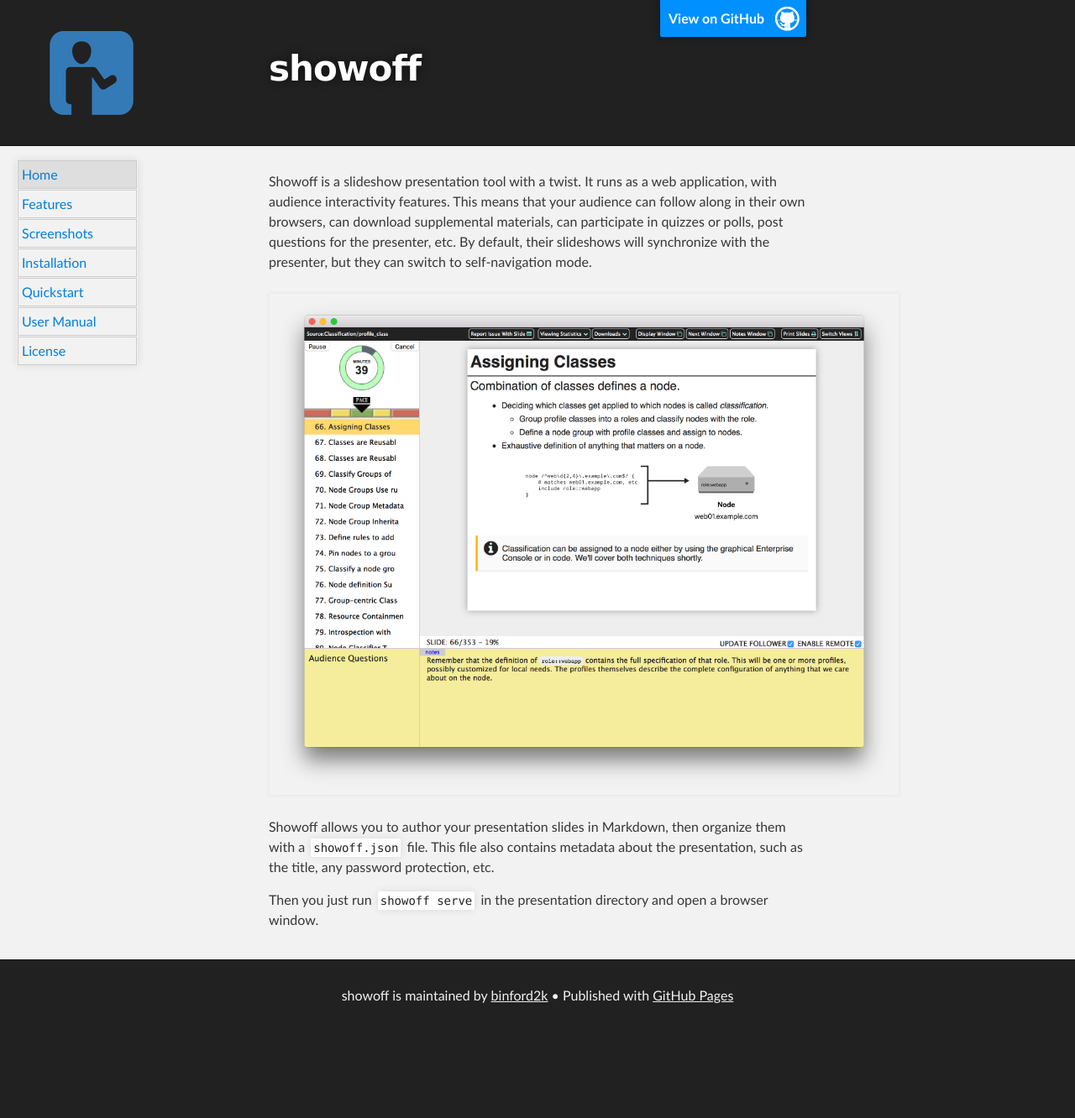
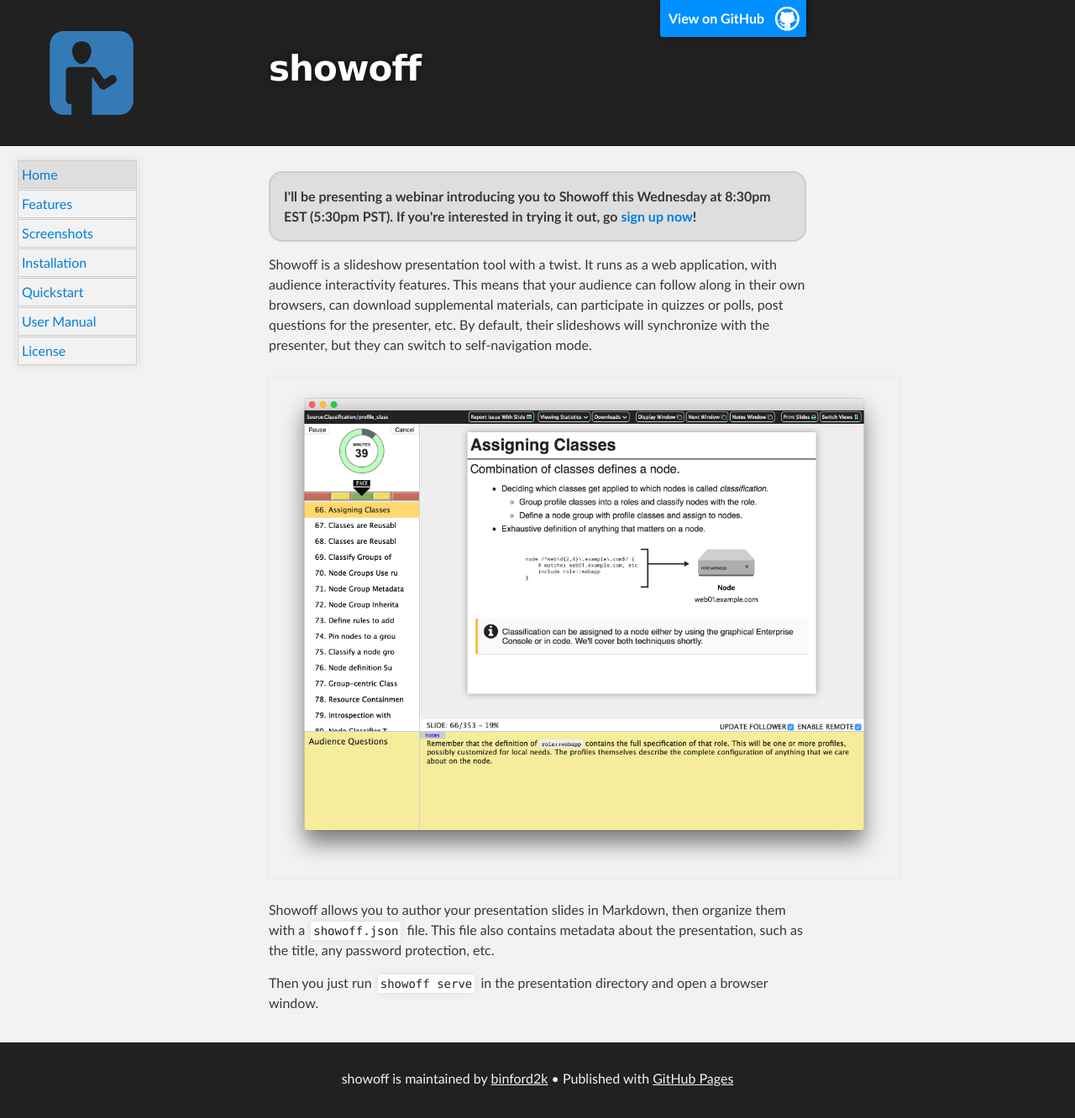
Before and after one commit to binford2k/showoff, a Jekyll site: the page built from index.md, in a window 1280 px wide. Shown: the whole page at 84% size. Built offline with Jekyll 4.4.1, drawn with Linux system fonts in a browser that asks for light colours; the repository's description, which GitHub fills in, is left out; before the commit the page ends 1233 px from its top, so only the background shows below that.

Commit message:
add webinar blurb

```diff
--- a/index.md
+++ b/index.md
@@ -3,6 +3,13 @@ layout: default
 title: Home
 weight: 1
 ---
+
+<p style="border: 2px solid #ccc; border-radius: 1em; padding: 1em; background-color: #dedede; font-weight: bold;">
+I'll be presenting a webinar introducing you to Showoff this Wednesday at 8:30pm EST
+(5:30pm PST). If you're interested in trying it out, go
+<a href="https://attendee.gotowebinar.com/register/4381236442732324866">sign up now</a>!
+</p>
+
 Showoff is a slideshow presentation tool with a twist. It runs as a web application,
 with audience interactivity features. This means that your audience can follow along
 in their own browsers, can download supplemental materials, can participate in quizzes
```
